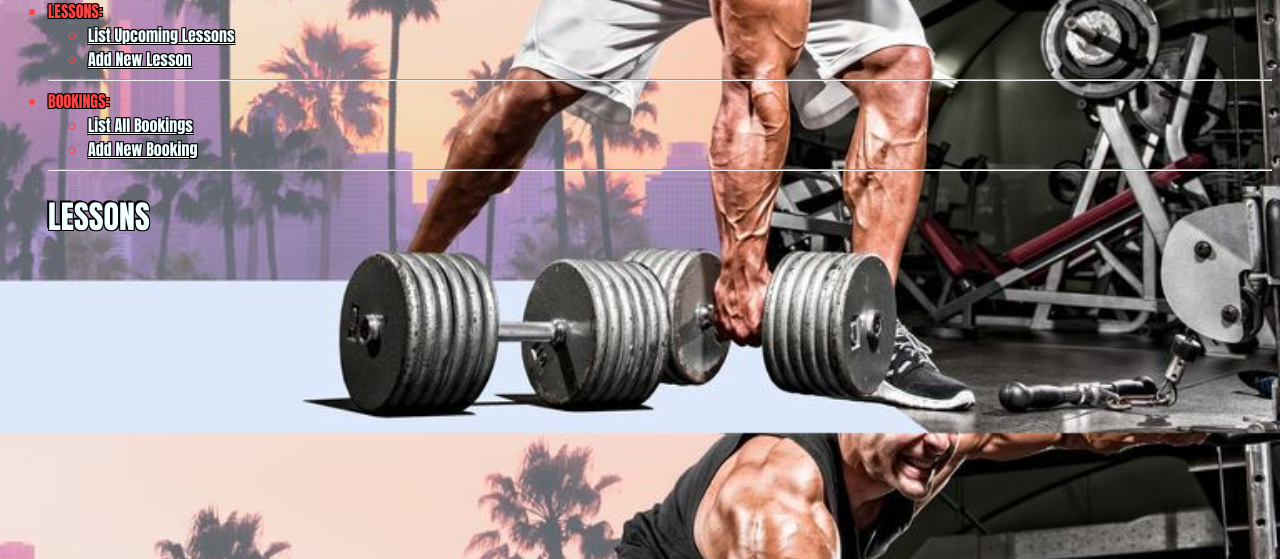
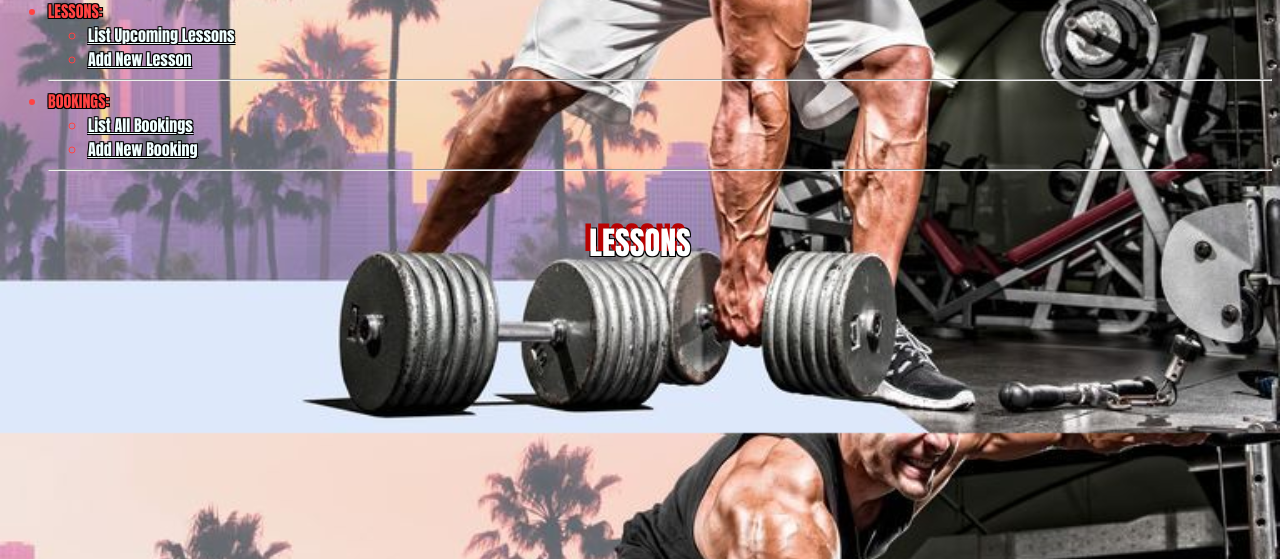
Before and after one commit to mitkousa/Gym_Project_W4, a Flask app: page /lessons in a window 1280 px wide. Shown: the part 207-766 px from the top of the page. Run offline with Flask 2, Linux system fonts and the light colour scheme; data that the repository does not hold is empty; some libraries are stand-ins or nearby versions.

Commit message:
lessons and members header styled

```diff
--- a/static/style.css
+++ b/static/style.css
@@ -16,6 +16,7 @@ a {
     color: azure;
   }
 .member {
+    text-shadow: -5px -5px 0 rgb(3, 0, 170), 1px -1px 0 #000, -1px 1px 0 #000, 1px 1px 0 #000;
     margin: auto;
     width: 50%;
     text-align: center;
@@ -23,9 +24,29 @@ a {
     padding: 10px;
   }
 .members_table {
+    text-shadow: -2px -2px 0 #000, 1px -1px 0 #000, -1px 1px 0 #000, 1px 1px 0 #000;
     margin: auto;
     width: 50%;
     text-align: center;
     border: 3px azure;
     padding: 10px;
 }
+
+.lesson {
+    text-shadow: -5px -5px 0 rgb(184, 1, 1), 1px -1px 0 #000, -1px 1px 0 #000, 1px 1px 0 #000;
+    color: rgb(255, 255, 255);
+    margin: auto;
+    width: 50%;
+    text-align: center;
+    border: 3px rgb(255, 255, 255);
+    padding: 10px;
+  }
+.lessons_table {
+    text-shadow: -2px -2px 0 #000, 1px -1px 0 #000, -1px 1px 0 #000, 1px 1px 0 #000;
+    color: chartreuse;
+    margin: auto;
+    width: 50%;
+    text-align: center;
+    border: 3px rgb(250, 250, 250);
+    padding: 10px;
+}
--- a/templates/members/index.html
+++ b/templates/members/index.html
@@ -4,8 +4,6 @@
 <h1>MEMBERS</h1>
 
 <table class = "members_table">
-
-    <h2>Name:</h2>
 
   {% for member in members %}
   <tr>
```
